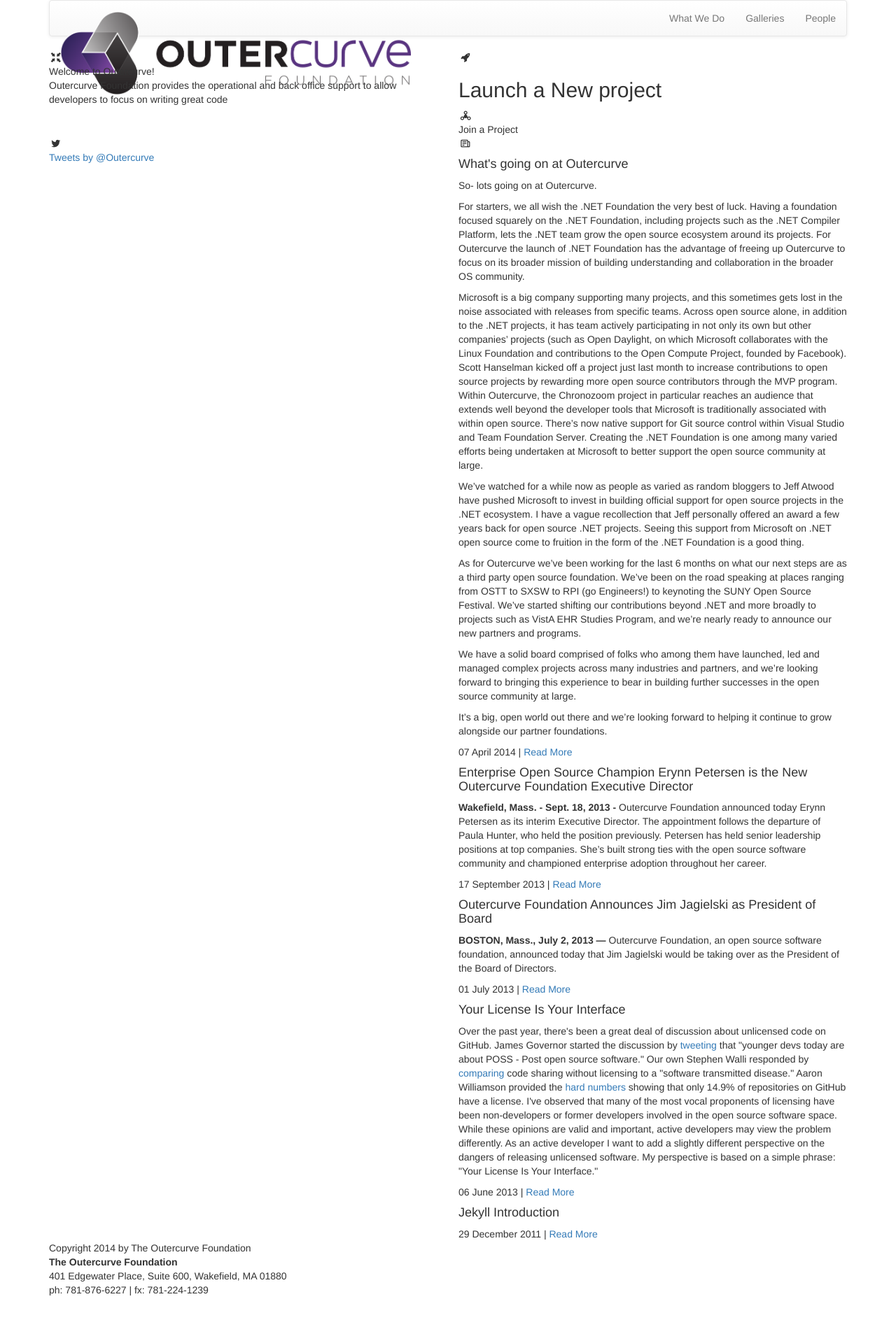
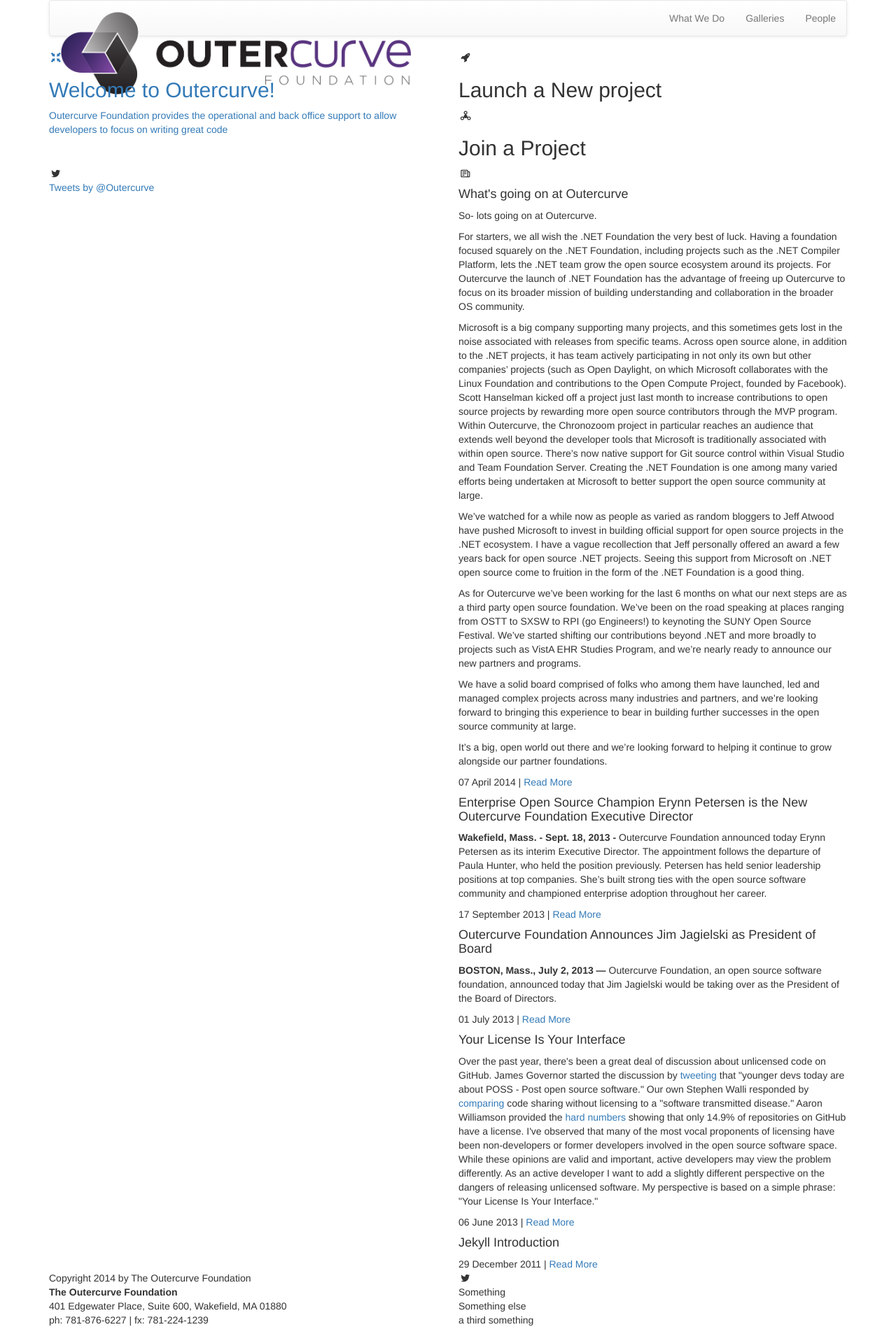
Before and after one commit to ericschultz/flaming-ninja, a Jekyll site: the page built from index.html, in a window 1280 px wide. Shown: the whole page at 70% size. Built offline with Jekyll 4.4.1, drawn with Linux system fonts in a browser that asks for light colours; nearby versions of some CDN libraries; some web fonts are replaced; library files that are not in the unit come from our copies; comment, search, counter and statistics services are not loaded; before the commit the page ends 1854 px from its top, so only the background shows below that.

Commit message:
Homepage blocks extend to the end of their "row".  Also bottom nav isn't awful.

```diff
--- a/_layouts/default.html
+++ b/_layouts/default.html
@@ -94,21 +94,31 @@
                 </div>
                 {% endif %}
                 {{ content }}
-            </div>
-
-        </div>
 
         <footer>
-            <div class="container">
-                <div class="column-xs-6">Copyright 2014 by The Outercurve Foundation
+
+                <div class="row">
+                       <div class="col-md-6 col-md-push-6">
+                    <ul class="nav nav-inline">
+                        <li><i class="the-icons icon-ion-social-twitter"></i></li>
+                        <li>Something</li>
+                        <li>Something else</li>
+                        <li>a third something</li>
+                    </ul>
+                </div>
+                <div class="col-md-6 col-md-pull-6">Copyright 2014 by The Outercurve Foundation
                     <br><strong>The Outercurve Foundation</strong>
                     <br>401 Edgewater Place, Suite 600, Wakefield, MA 01880
                     <br>ph: 781-876-6227 | fx: 781-224-1239
                 </div>
-                <div class="column-xs-6">
+
                 </div>
-            </div>
-        </footer>
+
+            </footer>
+        </div>
+
+        </div>
+
 
         {% include JB/analytics %}
 
--- a/index.html
+++ b/index.html
@@ -4,41 +4,41 @@
 
 ---
 {% include JB/setup %}
-<div class="row">
-  <div class="col-md-6 alt-gutter">
+<div class="row homepageblockrow">
+  <div class="col-md-6 alt-gutter homepage-block welcome-block">
 
-    <div class="homepage-block welcome-block">
+    <a href="{{BASE_PATH}}/what-we-do">
       <div><i class="the-icons icon-contract"></i></div>
-      <div class="welcome-title">Welcome to Outercurve!</div>
+      <h2 >Welcome to Outercurve!</h2>
       <p>Outercurve Foundation provides the operational and back office support
       to allow developers to focus on writing great code</p>
-    </div>
+    </a>
       </div>
-    <div class="col-md-6 alt-gutter">
-    <div class="homepage-block calltoaction-block">
+    <div class="col-md-6 alt-gutter homepage-block calltoaction-block">
+
      <div class="calltoaction-section">
-       <div><i class="the-icons icon-rocket"></i></div>
+       <i class="the-icons icon-rocket"></i>
        <h2>Launch a New project</h2>
       </div>
       <div class="calltoaction-section">
           <i class="the-icons icon-layout_radial"></i><br>
-          <span>Join a Project</span>
+          <h2>Join a Project</h2>
       </div>
-    </div>
+
         </div>
+   </div>
+<div class="row homepageblockrow">
+        <div class="col-md-6 alt-gutter homepage-block twitter-block">
 
-        <div class="col-md-6 alt-gutter">
-    <div class="homepage-block twitter-block">
         <div><i class="the-icons icon-ion-social-twitter"></i></div>
       <a class="twitter-timeline"  href="https://twitter.com/Outercurve" data-theme="light"
         data-widget-id="281241409456046080">Tweets by @Outercurve</a>
     <script>
     !function(d,s,id){var js,fjs=d.getElementsByTagName(s)[0],p=/^http:/.test(d.location)?'http':'https';if(!d.getElementById(id)){js=d.createElement(s);js.id=id;js.src=p+"://platform.twitter.com/widgets.js";fjs.parentNode.insertBefore(js,fjs);}}(document,"script","twitter-wjs");
     </script>
-    </div>
+
           </div>
-   <div class="col-md-6 alt-gutter">
-       <div class="homepage-block news-block">
+   <div class="col-md-6 alt-gutter homepage-block news-block">
         <div class="header"><i class="the-icons icon-newspaper"></i></div>
 
         {% for post in site.posts  %}
@@ -51,7 +51,7 @@
         {% endfor %}
 
     </div>
-       </div>
+
 
 
 
```
Also changed, not shown: assets/themes/bootstrap-3/css/style.css (+46 -9 lines).
